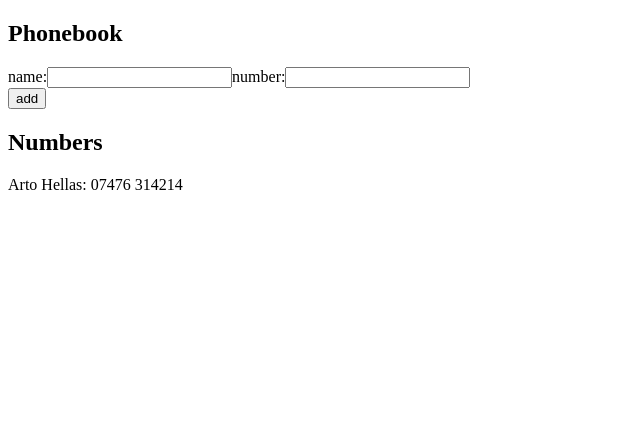
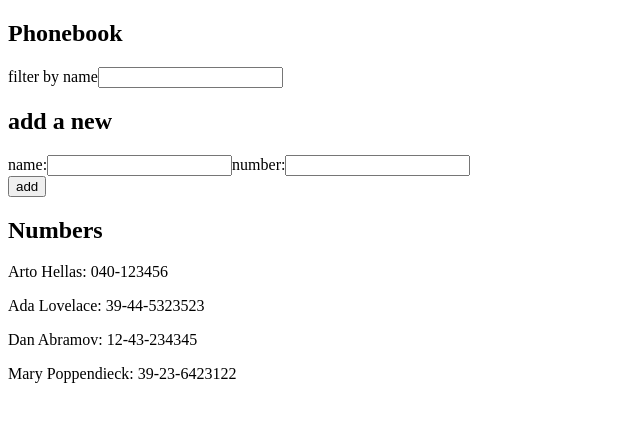
Before and after one commit to zakwatsonn/fullstackopen-part2, a React (Vite) app in the folder phonebook/: page / in a window 1280 px wide. Shown: the top 422 px of the page, without its empty margins (0-640 px from the left). Built offline with nearby package versions, Linux system fonts and the light colour scheme.

Commit message:
exercise 2.9

```diff
--- a/phonebook/src/App.jsx
+++ b/phonebook/src/App.jsx
@@ -7,14 +7,18 @@ const Profile = (props) => {
 }
 
 const App = () => {
+
   const [persons, setPersons] = useState([
-    {
-      name: 'Arto Hellas',
-      number: '07476 314214'
-    }
+    { name: 'Arto Hellas', number: '040-123456', id: 1 },
+    { name: 'Ada Lovelace', number: '39-44-5323523', id: 2 },
+    { name: 'Dan Abramov', number: '12-43-234345', id: 3 },
+    { name: 'Mary Poppendieck', number: '39-23-6423122', id: 4 }
   ])
+
   const [newName, setNewName] = useState('')
   const [newNumber, setNewNumber] = useState('')
+  const [nameFilter, setNameFilter] = useState('')
+  const [filteredPersons, setFilteredPersons] = useState(persons)
 
   const handleNameChange = (event) => {
     setNewName(event.target.value)
@@ -22,6 +26,12 @@ const App = () => {
 
   const handleNumberChange = (event) => {
     setNewNumber(event.target.value)
+  }
+
+  const handleFilterChange = (event) => {
+    const newNameFilter = event.target.value
+    setNameFilter(newNameFilter)
+    setFilteredPersons(persons.filter((person) => person.name.toLowerCase().includes(newNameFilter.toLowerCase())))
   }
 
   const nameAlreadyAdded = (addition) => addition.name === newName
@@ -50,6 +60,12 @@ const App = () => {
   return (
     <div>
       <h2>Phonebook</h2>
+      filter by name
+      <input
+        value={nameFilter}
+        onChange={handleFilterChange}
+      />
+      <h2>add a new</h2>
       <form>
         <div>
           name:
@@ -68,7 +84,7 @@ const App = () => {
         </div>
       </form>
       <h2>Numbers</h2>
-      {persons.map(person => <Profile key={person.name} name={person.name} number={person.number}/>)}
+      {filteredPersons.map(person => <Profile key={person.id} name={person.name} number={person.number}/>)}
     </div>
   )
 }
```
